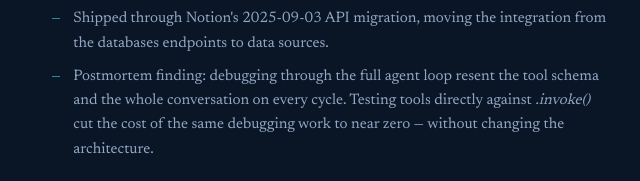
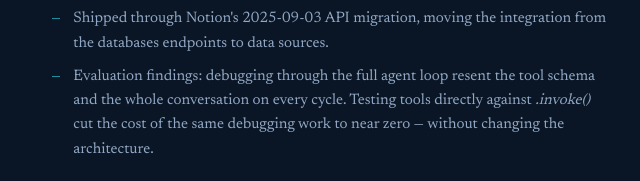
Before and after one commit to datawithyadu/datawithyadu.github.io, a plain HTML site: page index.html in a window 1280 px wide. Shown: the part 1199-1380 px from the top of the page, 515-1155 px from the left. Drawn offline with Linux system fonts and the light colour scheme.

Commit message:
Update index.html

```diff
--- a/index.html
+++ b/index.html
@@ -644,7 +644,7 @@
             </p>
             <ul class="project-notes">
               <li>Shipped through Notion's 2025-09-03 API migration, moving the integration from the databases endpoints to data sources.</li>
-              <li>Postmortem finding: debugging through the full agent loop resent the tool schema and the whole conversation on every cycle. Testing tools directly against <em>.invoke()</em> cut the cost of the same debugging work to near zero &mdash; without changing the architecture.</li>
+              <li>Evaluation findings: debugging through the full agent loop resent the tool schema and the whole conversation on every cycle. Testing tools directly against <em>.invoke()</em> cut the cost of the same debugging work to near zero &mdash; without changing the architecture.</li>
             </ul>
             <div class="stack">
               <span>Python</span><span>LangGraph</span><span>LangChain</span><span>Groq</span><span>Notion API</span><span>uv</span>
```
